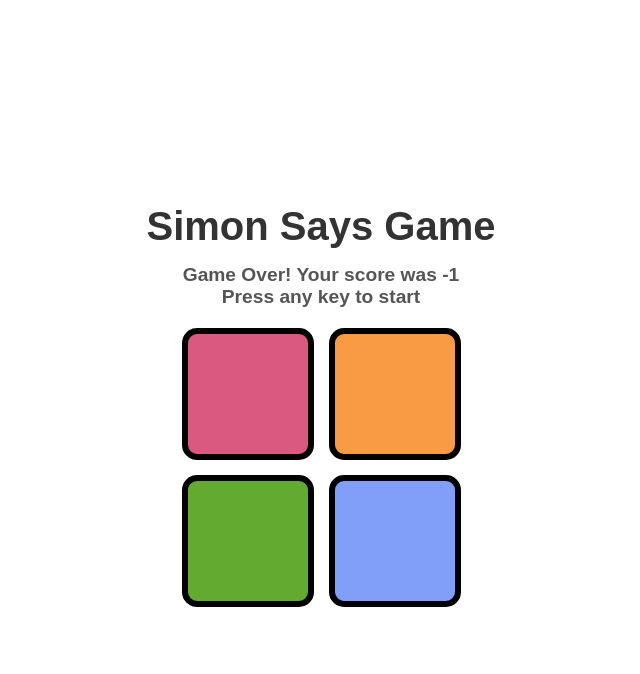
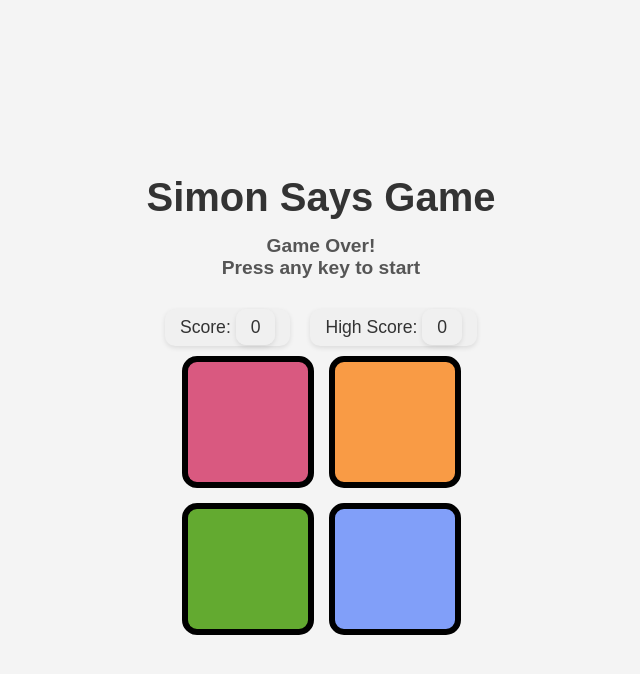
Before and after one commit to ItsRaghav2006/Simon-Says, a plain HTML site: page index.html in a window 1280 px wide. Both pictures are taken after a click on the element 566 px from the left and 382 px from the top of the page. Shown: the whole page, without its empty margins (319-959 px from the left). Drawn offline with Linux system fonts and the light colour scheme.

Commit message:
Added Score-board

```diff
--- a/app.js
+++ b/app.js
@@ -27,6 +27,24 @@ let btns = ["yellow", "red", "purple", "green"];
 
 let started = false;
 let level = 0;
+let currentScore = 0;
+let highScore = localStorage.getItem('highScore') || 0; // Persistent high score
+
+// Update High Score Display on Page Load
+document.getElementById('high-score').textContent = highScore;
+
+// Function to Update Score
+function updateScore() {
+    currentScore++;
+    document.getElementById('current-score').textContent = currentScore;
+
+    // Update High Score if Beaten
+    if (currentScore > highScore) {
+        highScore = currentScore;
+        document.getElementById('high-score').textContent = highScore;
+        localStorage.setItem('highScore', highScore); // Save to local storage
+    }
+}
 
 let h2 = document.querySelector("h2");
 
@@ -74,13 +92,16 @@ function ansCheck(idx) {
     if(userSeq[idx] === gameSeq[idx]) {
         if(userSeq.length === gameSeq.length) {
             setTimeout(levelUp, 1000);
+            updateScore();
         }
     } else {
         playGameOverSound();
-        h2.innerHTML = `Game Over! Your score was <b>${level-1}</b> <br>Press any key to start`;
+        currentScore = 0;
+        document.getElementById('current-score').textContent = currentScore;
+        h2.innerHTML = `Game Over!<br>Press any key to start`;
         document.querySelector("body").style.backgroundColor = "red";
         setTimeout(function() {
-            document.querySelector("body").style.backgroundColor = "white";
+            document.querySelector("body").style.backgroundColor = "#f4f4f4";
         },200);
         reset();
     }
--- a/index.html
+++ b/index.html
@@ -9,6 +9,14 @@
 <body>
     <h1>Simon Says Game</h1>
     <h2>Press any key to start the game</h2>
+
+    <!-- Score Board -->
+    <div id="score-board">
+        <span>Score: <span id="current-score">0</span></span>
+        <span>High Score: <span id="high-score">0</span></span>
+    </div>
+
+    <!-- Game Buttons -->
     <div class="btn-container">
         <div class="line-one">
             <div class="btn red" type="button" id="red"></div>
--- a/style.css
+++ b/style.css
@@ -25,6 +25,22 @@ h2 {
     font-size: 1.2rem;
     color: #555;
     margin: 5px 0 20px;
+}
+
+#score-board {
+    display: flex;
+    justify-content: center;
+    gap: 20px;
+    font-size: 1.1rem;
+    color: #333;
+    margin: 10px 0;
+}
+
+#score-board span {
+    background: #f0f0f0;
+    padding: 8px 15px;
+    border-radius: 10px;
+    box-shadow: 0 2px 5px rgba(0, 0, 0, 0.1);
 }
 
 .btn{
```
